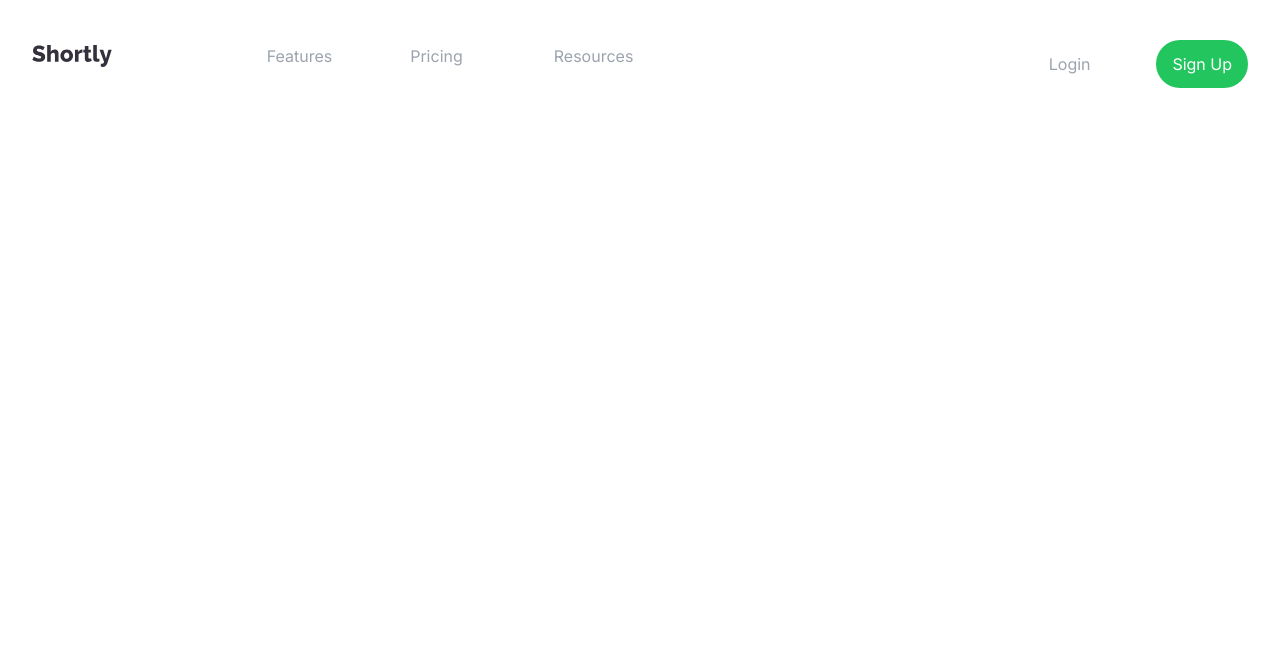
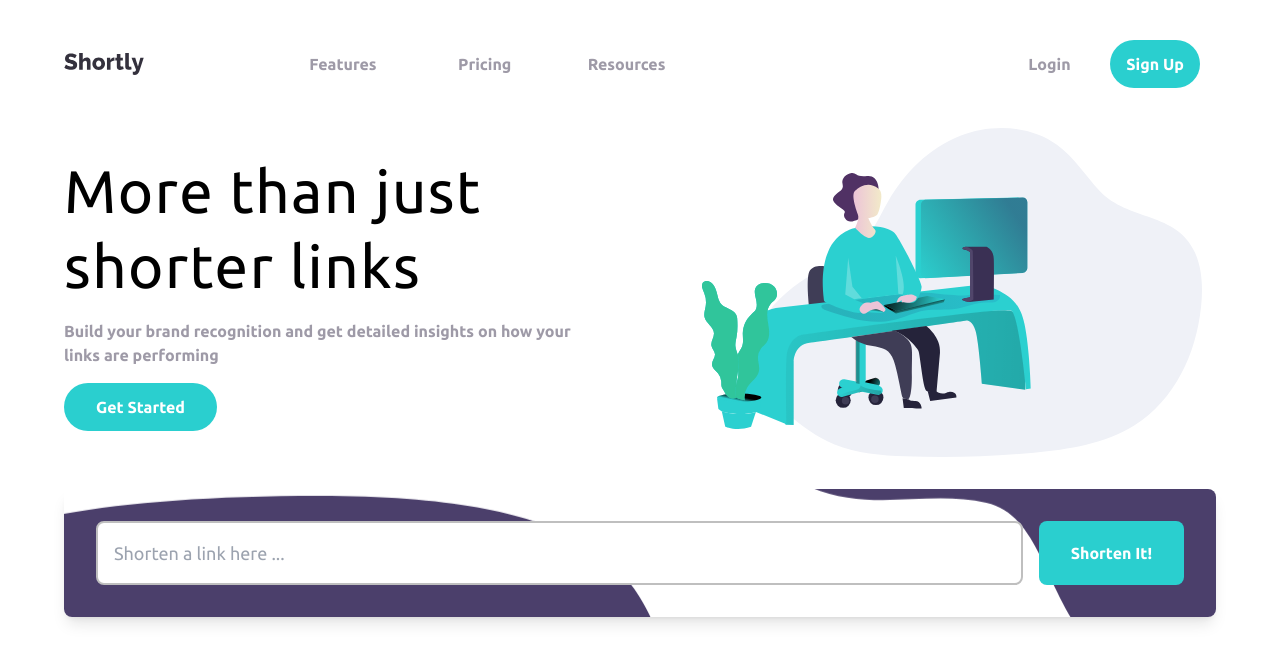
Before and after one commit to dazzling-bright/url-shortener, a Next.js app: page / in a window 1280 px wide. Shown: the top 662 px of the page. Built offline with nearby package versions, Linux system fonts and the light colour scheme.

Commit message:
Implement the Hero and InputField section of the website

```diff
--- a/app/components/Header/Header.jsx
+++ b/app/components/Header/Header.jsx
@@ -15,22 +15,38 @@ function Header() {
   };
 
   return (
-    <header className="px-8 py-4 my-2 md:grid md:grid-cols-6 text-gray-400">
+    <header className="font-bold py-4 my-2 lg:grid lg:grid-cols-6 text-gray-400">
       <figure className="flex justify-between items-center">
         {/* Logo */}
         <Image src="/logo.svg" alt="logo icon" width={80} height={80} />
 
         {/* Menu Icon - Only visible on small screens */}
-        <div className="md:hidden">
+        <div className="lg:hidden">
           {isMenuOpen ? (
             <LiaTimesSolid
-              className="text-4xl cursor-pointer"
+              className="text-4xl cursor-pointer focus:outline-none focus:ring-2 hover:opacity-70 focus:ring-cyan transition-opacity duration-300"
               onClick={toggleMenu}
+              tabIndex={0}
+              onKeyDown={(e) => {
+                if (e.key === "Enter") {
+                  toggleMenu();
+                }
+              }}
+              role="button"
+              aria-label="Close menu" // Added aria-label for accessibility
             />
           ) : (
             <IoMdMenu
-              className="text-4xl cursor-pointer"
+              className="text-4xl cursor-pointer focus:outline-none focus:ring-2  hover:opacity-70 focus:ring-cyan transition-opacity duration-300"
               onClick={toggleMenu}
+              tabIndex={0}
+              onKeyDown={(e) => {
+                if (e.key === "Enter") {
+                  toggleMenu();
+                }
+              }}
+              role="button"
+              aria-label="Open menu" // Added aria-label for accessibility
             />
           )}
         </div>
@@ -40,13 +56,15 @@ function Header() {
       <nav
         className={`${
           isMenuOpen ? "block" : "hidden"
-        } md:flex md:justify-between md:items-center md:col-start-2 md:-col-end-1`}
+        }  bg-dark-violet text-white py-4 px-4 mt-3 lg:mt-0 rounded-xl lg:text-grayish-violet lg:bg-white lg:flex lg:justify-between lg:items-center lg:col-start-2 lg:-col-end-1`}
       >
         <NavBar />
 
-        <aside className="grid items-center grid-cols-2 gap-4 mt-4">
-          <Link href="/login"> Login </Link>
-          <button className="bg-green-500 capitalize text-white py-3 px-4 rounded-3xl">
+        <aside className="grid place-items-center items-center lg:grid-cols-2 gap-4 mt-4 lg:mt-0">
+          <Link href="/login hover:text-very-dark-violet transition-all duration-30">
+            Login
+          </Link>
+          <button className="bg-cyan font-bold capitalize w-full hover:opacity-85 transition-opacity duration-300 text-white py-3 px-4 rounded-3xl">
             sign up
           </button>
         </aside>
--- a/app/components/Header/NavBar.jsx
+++ b/app/components/Header/NavBar.jsx
@@ -7,10 +7,15 @@ function NavBar({ className }) {
     { name: "resources", href: "/resources" },
   ];
   return (
-    <ul className={`grid grid-cols-3 ${className}`}>
+    <ul
+      className={`grid gap-4 place-items-center lg:gap-0  lg:grid-cols-3 ${className}`}
+    >
       {navListItems.map((listItem, index) => {
         return (
-          <li key={index} className="capitalize md:mx-3 lg:mx-8 8text-center">
+          <li
+            key={index}
+            className="capitalize lg:mx-8 hover:text-very-dark-violet transition-all duration-300"
+          >
             <Link href={listItem.href}>{listItem.name}</Link>
           </li>
         );
--- /dev/null
+++ b/app/components/Hero/Hero.jsx
@@ -0,0 +1,32 @@
+import Image from "next/image";
+
+function Hero() {
+  return (
+    <section className="grid place-items-center  lg:grid-cols-2 gap-8 lg:gap-24">
+      {/** hero text content */}
+      <div className="grid gap-4">
+        <h1 className="text-6xl tracking-wide leading-tight">
+          More than just shorter links
+        </h1>
+        <p className="text-grayish-violet font-bold">
+          Build your brand recognition and get detailed insights on how your
+          links are performing
+        </p>
+        <button className="bg-cyan font-bold capitalize w-fit text-white py-3 px-8 rounded-3xl hover:opacity-75 transition-all duration-300">
+          get started
+        </button>
+      </div>
+      {/** hero image  */}
+      <figure className="row-start-1 lg:col-start-2">
+        <Image
+          src="/illustration-working.svg"
+          alt="an icon showing a person using a computer"
+          width={500}
+          height={500}
+        />
+      </figure>
+    </section>
+  );
+}
+
+export default Hero;
--- /dev/null
+++ b/app/components/URLField/inputField.jsx
@@ -0,0 +1,16 @@
+function InputField() {
+  return (
+    <section className="flex flex-col lg:flex-row gap-4 mt-8 bg-shorten-mobile md:bg-shorten-desktop bg-cover bg-center rounded-lg shadow-lg p-8">
+      <input
+        className="flex-1 p-4 text-lg rounded-lg border-2 border-gray bg-white focus:border-cyan focus:outline-none"
+        placeholder="Shorten a link here ..."
+        aria-label="Shorten a link"
+      />
+      <button className="capitalize text-white hover:opacity-85 bg-cyan hover:shadow-md  transition-all duration-300 font-bold py-4 px-8 rounded-lg">
+        Shorten it!
+      </button>
+    </section>
+  );
+}
+
+export default InputField;
--- a/app/layout.js
+++ /dev/null
@@ -1,17 +0,0 @@
-import { Inter } from "next/font/google";
-import "./globals.css";
-
-const inter = Inter({ subsets: ["latin"] });
-
-export const metadata = {
-  title: "URL Shortener",
-  description: "Built by Bright, A frontendmentor task",
-};
-
-export default function RootLayout({ children }) {
-  return (
-    <html lang="en">
-      <body className={inter.className}>{children}</body>
-    </html>
-  );
-}
--- /dev/null
+++ b/app/layout.jsx
@@ -0,0 +1,22 @@
+import { Montserrat, Ubuntu } from "next/font/google";
+import "./globals.css";
+
+const ubuntu = Ubuntu({
+  subsets: ["latin"],
+  weight: ["300", "400", "500", "700"],
+});
+
+export const metadata = {
+  title: "URL Shortener",
+  description: "Built by Bright, A frontendmentor task",
+};
+
+export default function RootLayout({ children }) {
+  return (
+    <html lang="en">
+      <body className={`max-w-7xl mx-auto px-2 sm:px-16 ${ubuntu.className}`}>
+        {children}
+      </body>
+    </html>
+  );
+}
--- a/app/page.js
+++ b/app/page.js
@@ -1,10 +1,13 @@
-import Link from "next/link";
 import Header from "./components/Header/Header";
+import Hero from "./components/Hero/Hero";
+import InputField from "./components/URLField/inputField";
 
 export default function HomePage() {
   return (
-    <main >
-      <Header/>
+    <main>
+      <Header />
+      <Hero />
+      <InputField />
     </main>
   );
 }
--- a/package.json
+++ b/package.json
@@ -18,6 +18,6 @@
     "eslint": "^8",
     "eslint-config-next": "14.2.5",
     "postcss": "^8",
-    "tailwindcss": "^3.4.1"
+    "tailwindcss": "^3.4.9"
   }
 }
--- a/tailwind.config.js
+++ b/tailwind.config.js
@@ -8,9 +8,18 @@ module.exports = {
   theme: {
     extend: {
       backgroundImage: {
-        "gradient-radial": "radial-gradient(var(--tw-gradient-stops))",
-        "gradient-conic":
-          "conic-gradient(from 180deg at 50% 50%, var(--tw-gradient-stops))",
+        "shorten-mobile": "url('/bg-shorten-mobile.svg')",
+        "shorten-desktop": "url('/bg-shorten-desktop.svg')",
+      },
+
+      colors: {
+        cyan: "hsl(180, 66%, 49%)",
+        "dark-violet": "hsl(257, 27%, 26%)",
+        red: "hsl(0, 87%, 67%)",
+        gray: "hsl(0, 0%, 75%)",
+        "grayish-violet": "hsl(257, 7%, 63%)",
+        "very-dark-blue": "hsl(255, 11%, 22%)",
+        "very-dark-violet": "hsl(260, 8%, 14%)",
       },
     },
   },
```
Also changed, not shown: app/globals.css (line endings or trailing spaces), 2 other files (tests, documents, lock files or other folders).
